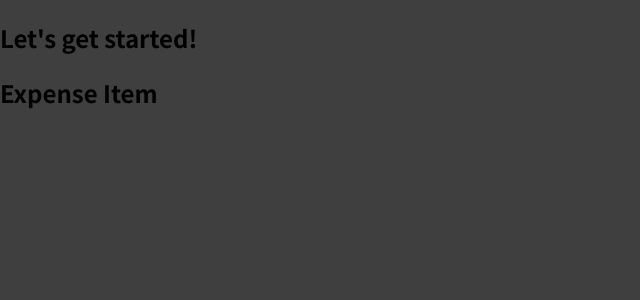
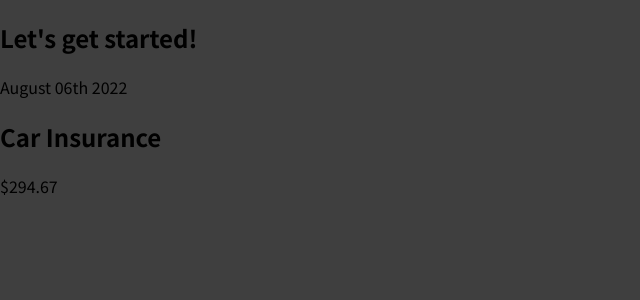
Before and after one commit to Hachiman12a1/Chart-Expenses, a React (Create React App) app: page / in a window 1280 px wide. Shown: the top 300 px of the page, without its empty margins (0-640 px from the left). Built offline with nearby package versions, Linux system fonts and the light colour scheme.

Commit message:
34. Writing More Complex JSX Code

```diff
--- a/src/components/ExpenseItem.js
+++ b/src/components/ExpenseItem.js
@@ -1,16 +1,18 @@
-import React from 'react';
-import PropTypes from 'prop-types';
+import React from "react";
+import PropTypes from "prop-types";
 
-ExpenseItem.propTypes = {
-
-};
+ExpenseItem.propTypes = {};
 
 function ExpenseItem(props) {
-    return (
-        <h2>
-            Expense Item
-        </h2>
-    );
+  return (
+    <div>
+      <div>August 06th 2022</div>
+      <div>
+        <h2>Car Insurance</h2>
+        <div>$294.67</div>
+      </div>
+    </div>
+  );
 }
 
 export default ExpenseItem;
```
